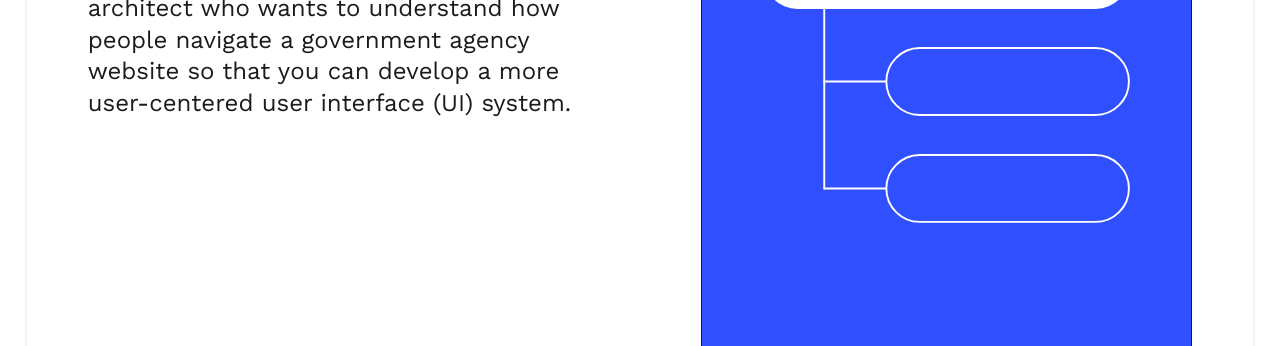
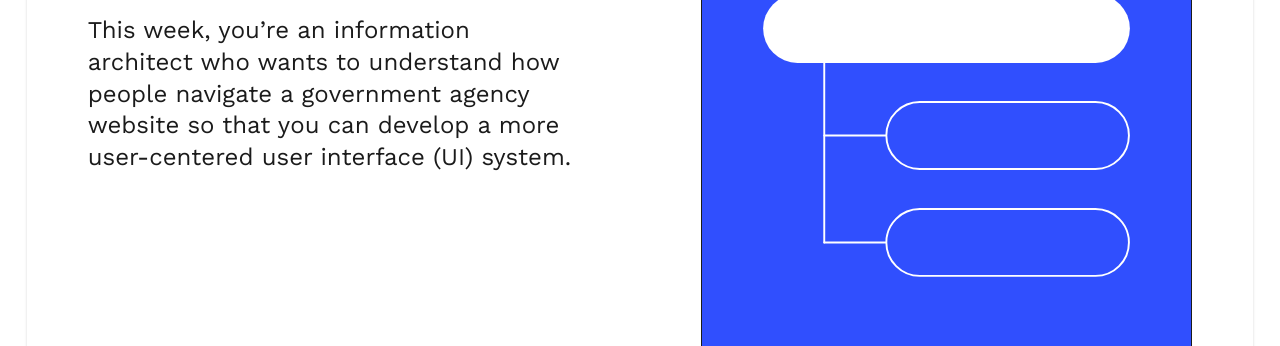
Before and after one commit to dick-jo/bootcamp-homework, a website: page index.html in a window 1280 px wide. Shown: the part 275-621 px from the top of the page. Drawn offline with nearby package versions, Linux system fonts and the light colour scheme.

Commit message:
WIP 210415_05

```diff
--- a/index.html
+++ b/index.html
@@ -218,6 +218,7 @@
             min-height: 720px;
             height: 72vh;
             max-height: 980px;
+            margin-top: calc(var(--sc-5) * 2);
         }
 
         header>* {
```
